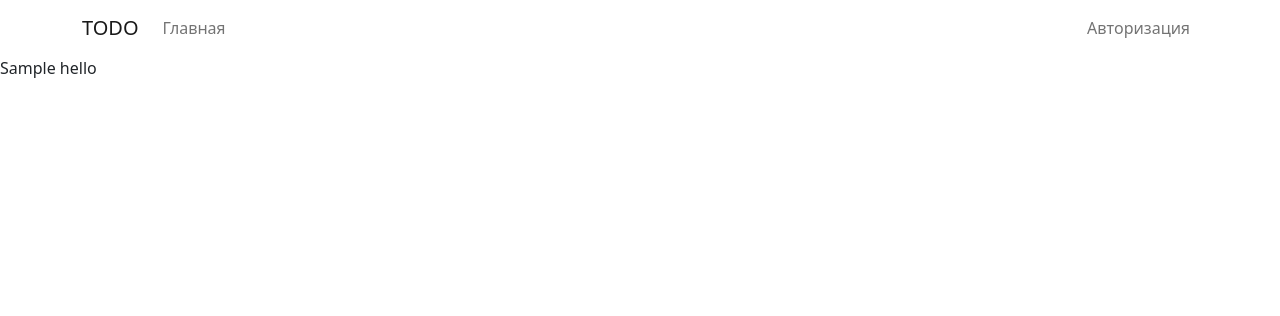
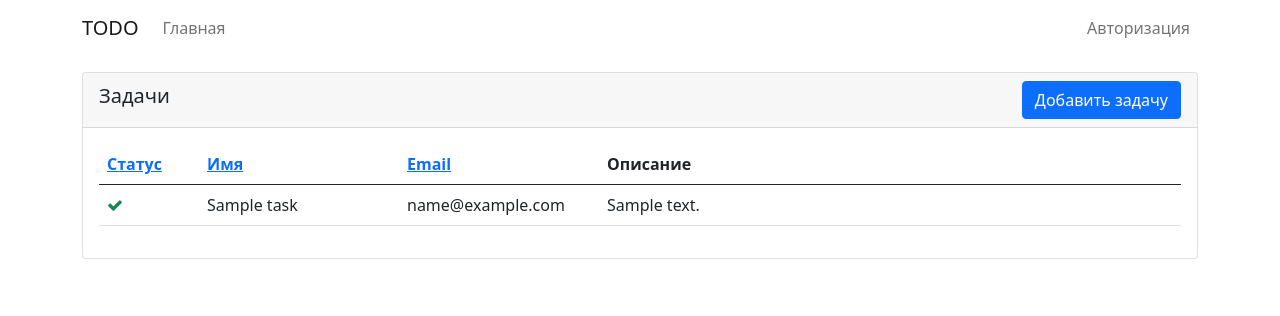
Before and after one commit to agliullin/mvc-framework-todo-list, a PHP site: template public/views/home/index.twig in a window 1280 px wide. Shown: the top 316 px of the page. Run offline with PHP 8.4, Linux system fonts and the light colour scheme; the template is opened without the code that fills it: most values are stand-ins (such as "Sample title", 1, 10 or a date in 2020); some libraries are stand-ins or nearby versions.

Commit message:
Edited home page template

```diff
--- a/public/views/home/index.twig
+++ b/public/views/home/index.twig
@@ -1,9 +1,97 @@
 {% extends 'base.twig' %}
 
 {% block title %}
-    {{ hello }}
+    Главная
 {% endblock %}
 
 {% block body %}
-    {{ hello }}
+    <div class="container">
+        <div class="row">
+            <div class="col-12">
+                <div class="card mt-3">
+                    <div class="card-header d-flex justify-content-between align-items-center">
+                        <h5 class="card-title">
+                            Задачи
+                        </h5>
+                        <div class="card-toolbar d-flex align-items-center">
+                            <a class="btn btn-primary" href="/create">Добавить задачу</a>
+                        </div>
+                    </div>
+                    <div class="card-body">
+                        <table class="table table-responsive table-hover">
+                            <thead>
+                            <tr>
+                                <th width="100px">
+                                    <a href="{{ sorts.status.href }}">
+                                        Статус
+                                        {% if currentSort == 'status' %}
+                                            {% if currentOrder == 'ASC' %}<i class="fa fa-angle-down"></i>{% else %}<i class="fa fa-angle-up"></i>{% endif %}
+                                        {% endif %}
+                                    </a>
+                                </th>
+                                <th width="200px">
+                                    <a href="{{ sorts.name.href }}">
+                                        Имя
+                                        {% if currentSort == 'name' %}
+                                            {% if currentOrder == 'ASC' %}<i class="fa fa-angle-down"></i>{% else %}<i class="fa fa-angle-up"></i>{% endif %}
+                                        {% endif %}
+                                    </a>
+                                </th>
+                                <th width="200px">
+                                    <a href="{{ sorts.email.href }}">
+                                        Email
+                                        {% if currentSort == 'email' %}
+                                            {% if currentOrder == 'ASC' %}<i class="fa fa-angle-down"></i>{% else %}<i class="fa fa-angle-up"></i>{% endif %}
+                                        {% endif %}
+                                    </a>
+                                </th>
+                                <th>
+                                    Описание
+                                </th>
+                                {% if app.user %}
+                                    <th class="text-end" width="100px">
+                                        Действия
+                                    </th>
+                                {% endif %}
+                            </tr>
+                            </thead>
+                            <tbody>
+                            {% for task in tasks %}
+                                <tr>
+                                    <td class="position-relative">
+                                        {% if task.status %}
+                                            <i class="fa fa-check text-success"></i>
+                                        {% else %}
+                                            <i class="fa fa-times text-danger"></i>
+                                        {% endif %}
+                                    </td>
+                                    <td>{{ task.name }}</td>
+                                    <td>{{ task.email }}</td>
+                                    <td>{% if task.isDescriptionModified %}<i class="fa fa-edit text-primary"></i>{% endif %} {{ task.description }}</td>
+                                    {% if app.user %}
+                                        <td class="text-end">
+                                            <a href="/edit?id={{ task.id }}">Изменить</a>
+                                        </td>
+                                    {% endif %}
+                                </tr>
+                            {% endfor %}
+                            </tbody>
+                        </table>
+
+                        {% if maxPage > 1 %}
+                            <nav>
+                                <ul class="pagination">
+                                    {% for i in pagination %}
+                                        <li class="page-item {{ currentPage == i.value ? 'active' }}">
+                                            <a class="page-link" href="{{ i.href }}">{{ i.value }}</a>
+                                        </li>
+                                    {% endfor %}
+                                </ul>
+                            </nav>
+                        {% endif %}
+                    </div>
+                </div>
+            </div>
+        </div>
+    </div>
 {% endblock %}
```
